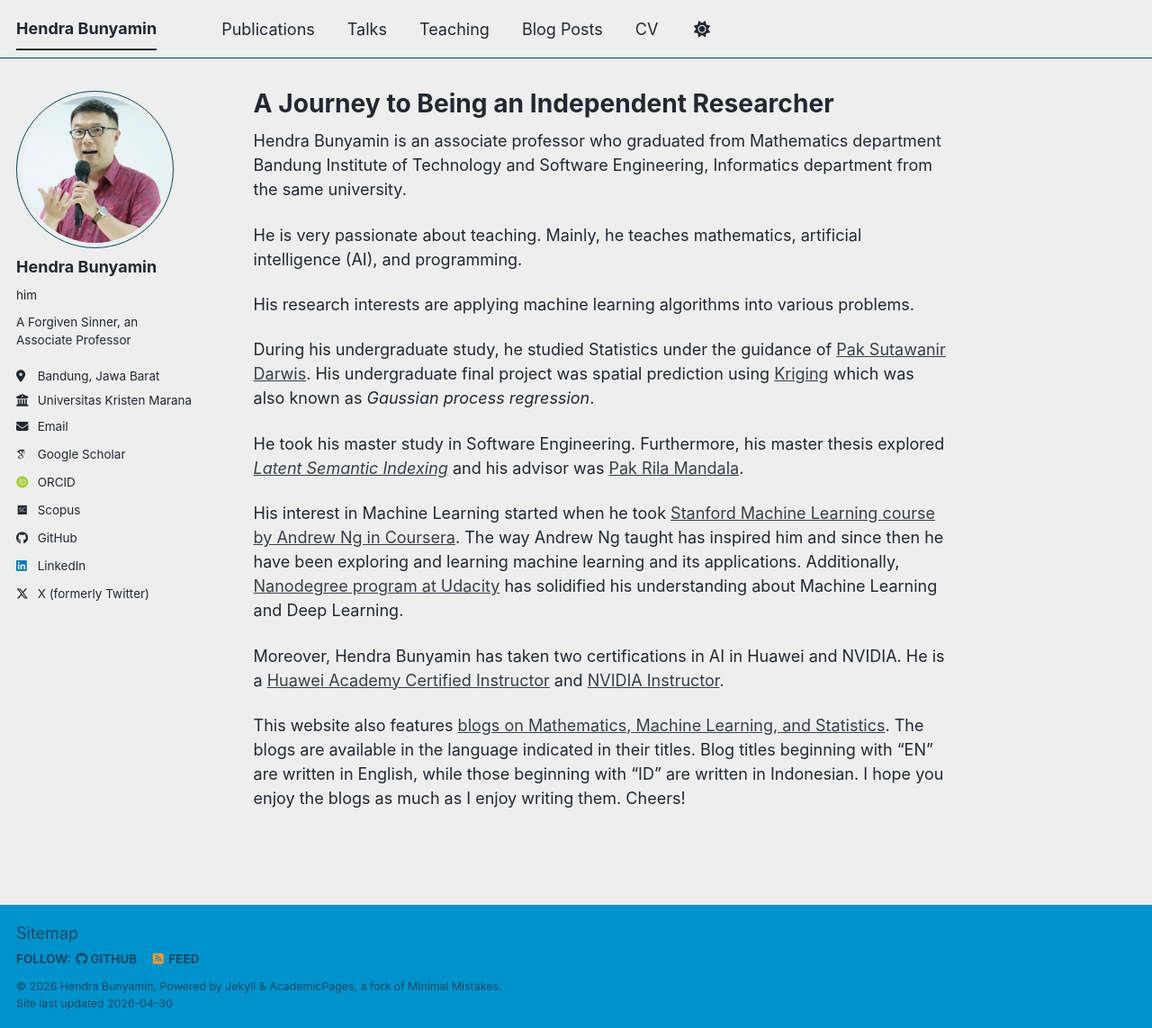
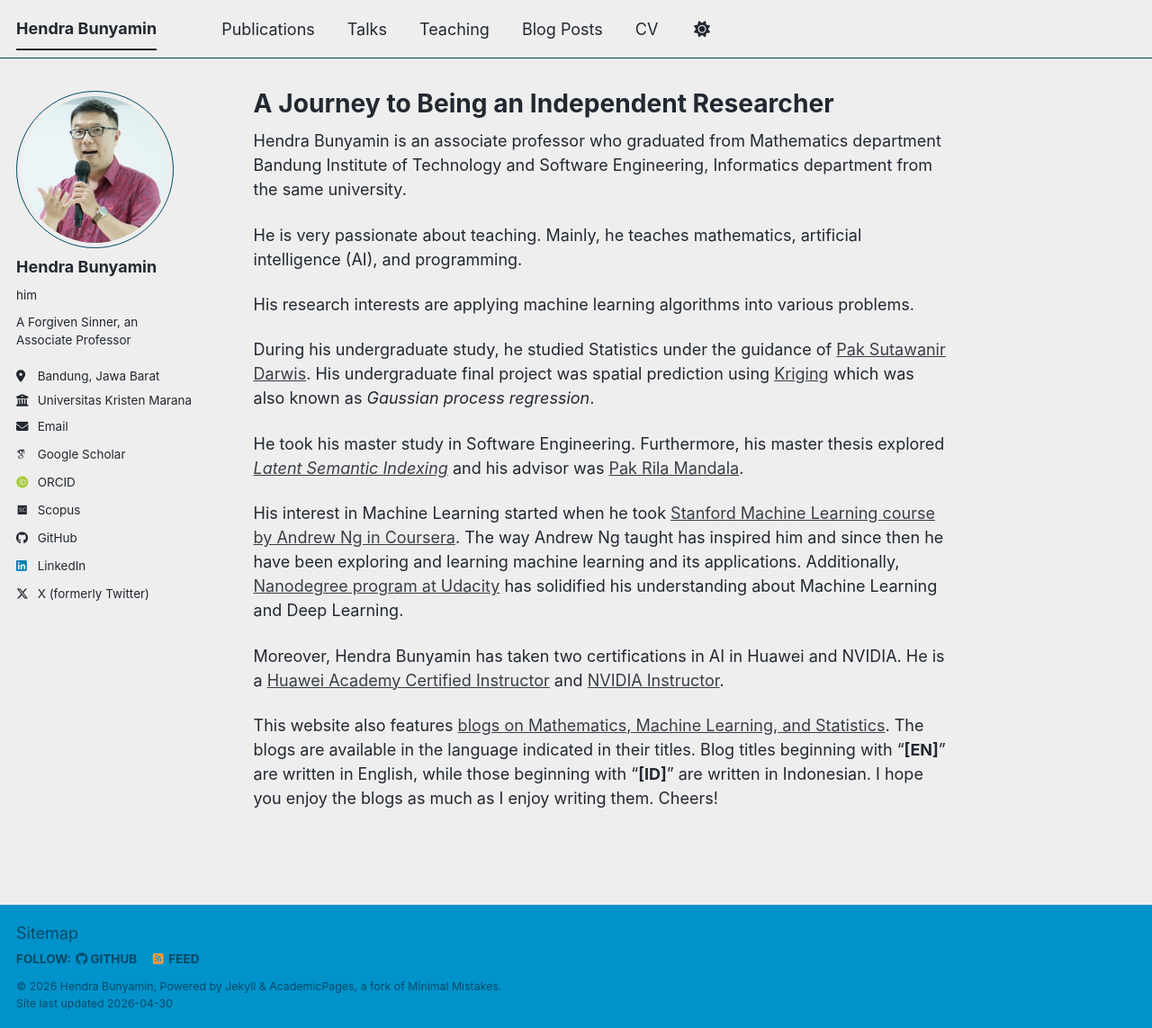
Before and after one commit to hbunyamin/hbunyamin.github.io, a Jekyll site: the page built from _pages/about.md, in a window 1280 px wide and 1143 px high. Shown: the whole window at 90% size. Built offline with Jekyll 4.4.1, drawn with Linux system fonts in a browser that asks for light colours; some web fonts are replaced; a script bundle is joined from its source files by our own code; library files that are not in the unit come from our copies.

Commit message:
Add [ and ]

```diff
--- a/_pages/about.md
+++ b/_pages/about.md
@@ -21,4 +21,4 @@
 
 Moreover, Hendra Bunyamin has taken two certifications in AI in Huawei and NVIDIA. He is a [Huawei Academy Certified Instructor](https://maranathaedu-my.sharepoint.com/:b:/g/personal/hendra_bunyamin_it_maranatha_edu/EeP6VPTQcoJFmBh0vqCoDJgB4znritavqB2ZVjGfeEIWSA?e=LmHW8G) and [NVIDIA Instructor](https://learn.nvidia.com/certificates?id=dOrmP67UTOGeV1_vohFGSQ).
 
-This website also features [blogs on Mathematics, Machine Learning, and Statistics](https://hbunyamin.github.io/year-archive/). The blogs are available in the language indicated in their titles. Blog titles beginning with "EN" are written in English, while those beginning with "ID" are written in Indonesian. I hope you enjoy the blogs as much as I enjoy writing them. Cheers!
+This website also features [blogs on Mathematics, Machine Learning, and Statistics](https://hbunyamin.github.io/year-archive/). The blogs are available in the language indicated in their titles. Blog titles beginning with "**[EN]**" are written in English, while those beginning with "**[ID]**" are written in Indonesian. I hope you enjoy the blogs as much as I enjoy writing them. Cheers!
```
